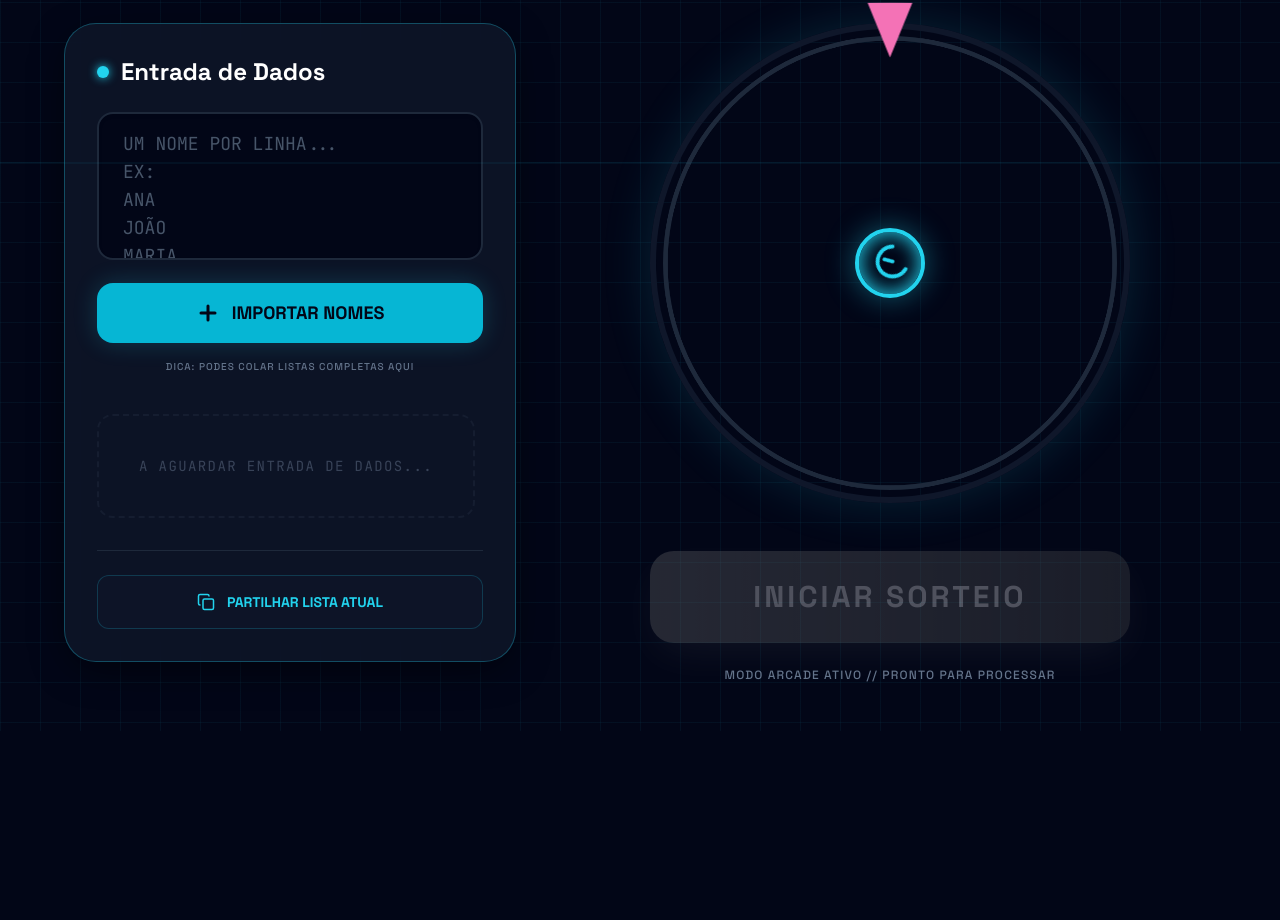
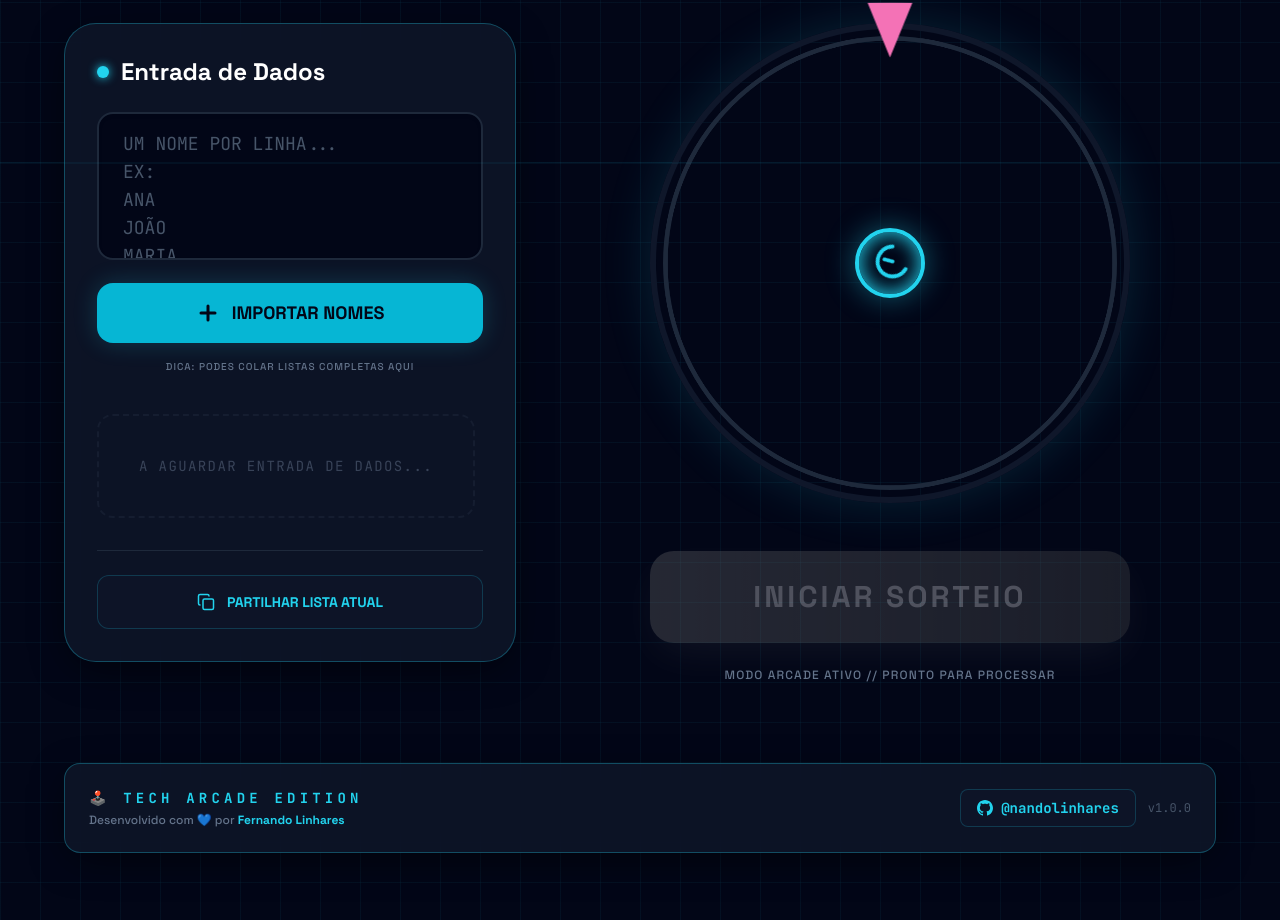
Before and after one commit to Nandolinhares/roleta-arcade, a website built with Vite: page index.html in a window 1280 px wide. Shown: the part 238-1158 px from the top of the page. Before the commit the page ends 969 px from the top, so only its background shows below. Built offline with nearby package versions, Linux system fonts and the light colour scheme.

Commit message:
feat: add footer

```diff
--- a/index.html
+++ b/index.html
@@ -94,6 +94,33 @@
       </button>
     </div>
   </article>
+
+  <!-- Footer Arcade -->
+  <footer class="mt-20 mb-8 w-full max-w-6xl">
+    <div class="glass p-6 rounded-2xl border-t-2 border-cyan-400/30">
+      <div class="flex flex-col md:flex-row items-center justify-between gap-4 text-center md:text-left">
+        <div class="flex flex-col gap-1">
+          <div class="text-cyan-400 font-black text-sm tracking-[0.3em] uppercase mono">
+            🕹️ Tech Arcade Edition
+          </div>
+          <div class="text-slate-500 text-xs">
+            Desenvolvido com 💙 por <span class="text-cyan-400 font-bold">Fernando Linhares</span>
+          </div>
+        </div>
+        <div class="flex items-center gap-3">
+          <a href="https://github.com/nandolinhares" target="_blank" rel="noopener noreferrer"
+             class="flex items-center gap-2 px-4 py-2 rounded-lg bg-slate-900/50 hover:bg-slate-800 border border-cyan-400/20 hover:border-cyan-400/40 transition-all text-cyan-400 text-sm font-bold mono">
+            <svg xmlns="http://www.w3.org/2000/svg" width="16" height="16" viewBox="0 0 24 24" fill="currentColor">
+              <path d="M12 0c-6.626 0-12 5.373-12 12 0 5.302 3.438 9.8 8.207 11.387.599.111.793-.261.793-.577v-2.234c-3.338.726-4.033-1.416-4.033-1.416-.546-1.387-1.333-1.756-1.333-1.756-1.089-.745.083-.729.083-.729 1.205.084 1.839 1.237 1.839 1.237 1.07 1.834 2.807 1.304 3.492.997.107-.775.418-1.305.762-1.604-2.665-.305-5.467-1.334-5.467-5.931 0-1.311.469-2.381 1.236-3.221-.124-.303-.535-1.524.117-3.176 0 0 1.008-.322 3.301 1.23.957-.266 1.983-.399 3.003-.404 1.02.005 2.047.138 3.006.404 2.291-1.552 3.297-1.23 3.297-1.23.653 1.653.242 2.874.118 3.176.77.84 1.235 1.911 1.235 3.221 0 4.609-2.807 5.624-5.479 5.921.43.372.823 1.102.823 2.222v3.293c0 .319.192.694.801.576 4.765-1.589 8.199-6.086 8.199-11.386 0-6.627-5.373-12-12-12z"/>
+            </svg>
+            @nandolinhares
+          </a>
+          <div class="text-slate-600 text-xs mono">v1.0.0</div>
+        </div>
+      </div>
+    </div>
+  </footer>
+
   <script type="module" src="/src/scripts/app.js"></script>
 </body>
 </html>
```
